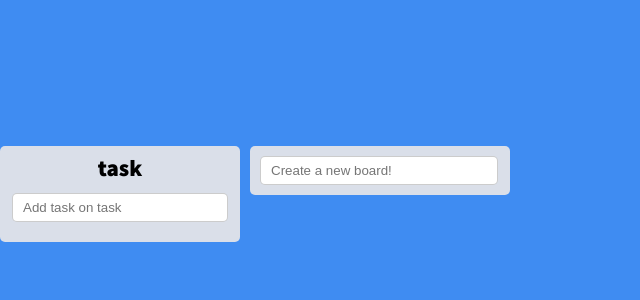
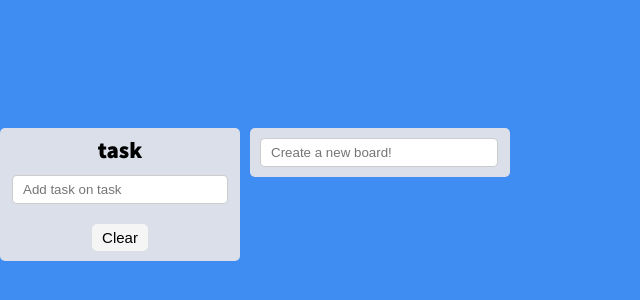
Before and after one commit to Novelier-Webbelier/react-trello-clone, a React (Create React App) app: page / in a window 1280 px wide. Shown: the part 206-506 px from the top of the page, without its empty margins (0-640 px from the left). Built offline with nearby package versions, Linux system fonts and the light colour scheme.

Commit message:
Code Challenge - Clear ALL

```diff
--- a/src/Components/Board.tsx
+++ b/src/Components/Board.tsx
@@ -34,7 +34,10 @@ const Title = styled.h2`
 const Area = styled.div`
   flex-grow: 1;
   transition: background-color 0.3s ease-in-out;
-  width: 90%;
+  width: 100%;
+  display: flex;
+  flex-direction: column;
+  align-items: center;
 `;
 
 const Form = styled.form`
@@ -54,6 +57,24 @@ const Input = styled.input`
 
   &:focus {
     outline: none;
+  }
+`;
+
+
+const ClearButton = styled(({ ...props }) => <button {...props}></button>)`
+  border: none;
+  padding: 5px 10px;
+  font-size: 15px;
+  border-radius: 5px;
+  margin-bottom: 10px;
+  cursor: pointer;
+  transition: color .3s ease-in-out;
+  transition: background-color .3s ease-in-out;
+  background-color: ${props => props.theme.cardColor};
+
+  &:hover {
+    background-color: blue;
+    color: ${props => props.theme.textColor};
   }
 `;
 
@@ -90,6 +111,15 @@ function Board({ toDos, boardId }: IBoardProps) {
     setValue("toDo", "");
   };
 
+  const onClearButtonClick = () => {
+    setToDo((prev) => {
+      return {
+        ...prev,
+        [boardId]: [],
+      };
+    });
+  };
+
   return (
     <Droppable droppableId={boardId}>
       {(magic, info) => (
@@ -97,7 +127,9 @@ function Board({ toDos, boardId }: IBoardProps) {
           isDraggingOver={info.isDraggingOver}
           isDraggingFromThis={Boolean(info.draggingFromThisWith)}
         >
-          <Title>{boardId}</Title>
+          <Title>
+            <span>{boardId}</span>
+          </Title>
           <Form onSubmit={handleSubmit(onValid)}>
             <Input
               {...register("toDo", {
@@ -125,6 +157,7 @@ function Board({ toDos, boardId }: IBoardProps) {
               />
             ))}
             {magic.placeholder}
+            <ClearButton onClick={onClearButtonClick}>Clear</ClearButton>
           </Area>
         </Wrapper>
       )}
--- a/src/Components/DraggableCard.tsx
+++ b/src/Components/DraggableCard.tsx
@@ -1,9 +1,8 @@
-import React, { useRef } from "react";
+import React from "react";
 import { Draggable } from "react-beautiful-dnd";
-import { useRecoilValue, useSetRecoilState } from "recoil";
+import { useSetRecoilState } from "recoil";
 import styled from "styled-components";
 import { toDoState } from "../atoms";
-import { Error } from "./Errors";
 
 const Card = styled.div<ICardProps>`
   display: flex;
@@ -11,6 +10,7 @@ const Card = styled.div<ICardProps>`
   border-radius: 5px;
   padding: 10px 10px;
   margin-bottom: 10px;
+  width: 85%;
   box-shadow: ${(props) =>
     props.isDragging ? "2px 2px 10px rgba(0, 0, 0, 0.5)" : "none"};
   background-color: ${(props) =>
```
